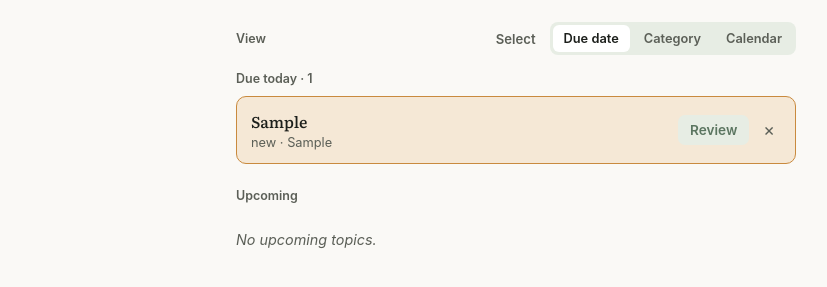
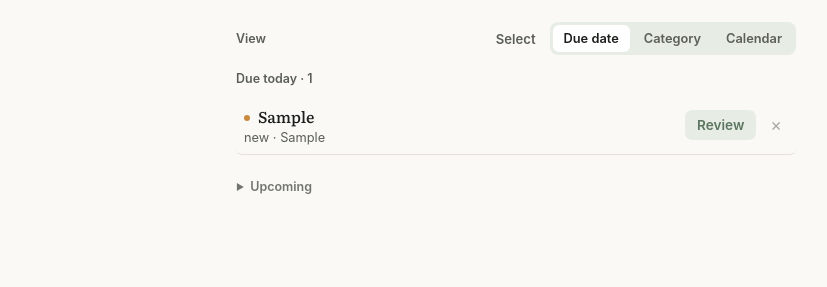
Before and after one commit to garfld1/Revisit, a website: page index.html in a window 1280 px wide. Both pictures are taken after typing "Sample", "Sample" into the empty fields and a click on the button "Add". Shown: the part 183-470 px from the top of the page, without its empty margins (218-1045 px from the left). Drawn offline with Linux system fonts and the light colour scheme; a web font is replaced by a local one.

Commit message:
Declutter UI: flat topic rows, due dot, hover actions, collapsed/paged lists
Co-authored-by: Cursor <cursoragent@cursor.com>

```diff
--- a/index.html
+++ b/index.html
@@ -134,10 +134,21 @@ button{font-family:inherit; cursor:pointer; border:none;}
 .section-label{font-size:0.78rem; text-transform:none; color:var(--ink-dim); margin:0 0 10px; font-weight:600;}
 .topic{
   display:flex; align-items:center; justify-content:space-between; gap:10px;
-  padding:13px 14px; border:1px solid var(--line); border-radius:10px; background:var(--card);
-  margin-bottom:9px;
-}
-.topic.due{border-color:var(--due); background:var(--due-soft);}
+  padding:9px 8px; border:none; border-bottom:1px solid var(--line); border-radius:6px; background:none;
+  margin:0;
+}
+.topic:hover{background:var(--accent-soft);}
+.topic.due .tname::before{
+  content:""; display:inline-block; width:6px; height:6px; border-radius:50%;
+  background:var(--due); margin-right:8px; vertical-align:middle; position:relative; top:-1px;
+}
+.more-btn, .fold-btn{
+  background:none; color:var(--ink-dim); font-size:0.82rem; padding:10px 8px; opacity:0.85; text-align:left;
+}
+.more-btn:hover, .fold-btn:hover{color:var(--accent); opacity:1;}
+.fold-btn{display:flex; align-items:center; gap:6px; padding:0; margin:24px 0 10px; font-size:0.78rem; font-weight:600;}
+.fold-btn .fold-caret{display:inline-block; font-size:0.55rem; transition:transform .15s ease;}
+.fold-btn.open .fold-caret{transform:rotate(90deg);}
 .tname{font-family:var(--font-serif); font-size:0.98rem; font-weight:500;}
 .tbody{flex:1; min-width:0;}
 .tname.editable{cursor:text; border-radius:4px; overflow-wrap:anywhere;}
@@ -167,7 +178,9 @@ button{font-family:inherit; cursor:pointer; border:none;}
 .todaybtn:hover{color:var(--accent); background:var(--accent-soft);}
 .topic:hover .todaybtn, .todaybtn:focus-visible{opacity:1;}
 @media (hover:none){ .todaybtn{opacity:0.75;} }
-.delbtn{background:none; color:var(--ink-dim); font-size:1.1rem; padding:4px 6px; border-radius:6px; line-height:1;}
+.delbtn{background:none; color:var(--ink-dim); font-size:1.1rem; padding:4px 6px; border-radius:6px; line-height:1; opacity:0; transition:opacity .15s ease;}
+.topic:hover .delbtn, .delbtn:focus-visible{opacity:1;}
+@media (hover:none){ .delbtn{opacity:0.5;} }
 .delbtn:hover{color:var(--due);}
 .empty{color:var(--ink-dim); font-size:0.9rem; padding:18px 0 28px; font-style:italic;}
 .panel{
@@ -360,7 +373,7 @@ body.selecting .toast{bottom:calc(84px + env(safe-area-inset-bottom, 0px));}
     <p class="section-label" id="dueLabel">Due today</p>
     <div id="dueList"></div>
 
-    <p class="section-label" style="margin-top:24px;">Upcoming</p>
+    <button class="fold-btn" id="upToggle" onclick="toggleUpcoming()" aria-expanded="false"><span class="fold-caret">▶</span><span id="upLabel">Upcoming</span></button>
     <div id="upcomingList"></div>
   </div>
 
@@ -1037,6 +1050,18 @@ function calendarHtml(list){
       : `<div class="empty">${day < today ? 'Past days are empty — anything overdue shows on today.' : 'Nothing scheduled for this day.'}</div>`}`;
 }
 
+var PAGE = 40;
+var upcomingOpen = false;
+var shown = {due: PAGE, up: PAGE};
+function limitedRows(list, isDue, key){
+  const n = shown[key];
+  let html = list.slice(0, n).map(t=>rowHtml(t, isDue)).join('');
+  if(list.length > n) html += `<button class="more-btn" onclick="showMore('${key}')">Show ${Math.min(PAGE, list.length-n)} more · ${list.length-n} hidden</button>`;
+  return html;
+}
+function showMore(key){ shown[key] += PAGE; render(); }
+function toggleUpcoming(){ upcomingOpen = !upcomingOpen; render(); }
+
 function render(){
   if(activeCategory !== null && !topics.some(t => within(t.cat, activeCategory))) setActiveCategory(null, false);
   const ids = new Set(topics.map(t => t.id));
@@ -1055,8 +1080,13 @@ function render(){
   dueEl.innerHTML = upEl.innerHTML = catEl.innerHTML = calEl.innerHTML = '';
 
   if(sortMode === 'due'){
-    dueEl.innerHTML = due.length ? due.map(t=>rowHtml(t, true)).join('') : `<div class="empty">${activeCategory ? 'Nothing due in this category.' : 'Nothing due — nice work. Add a topic above.'}</div>`;
-    upEl.innerHTML = upcoming.length ? upcoming.map(t=>rowHtml(t, false)).join('') : `<div class="empty">No upcoming topics${activeCategory ? ' in this category' : ''}.</div>`;
+    dueEl.innerHTML = due.length ? limitedRows(due, true, 'due') : `<div class="empty">${activeCategory ? 'Nothing due in this category.' : 'Nothing due — nice work. Add a topic above.'}</div>`;
+    const open = upcomingOpen || selecting;
+    document.getElementById('upLabel').textContent = upcoming.length ? `Upcoming · ${upcoming.length}` : 'Upcoming';
+    const tg = document.getElementById('upToggle');
+    tg.classList.toggle('open', open);
+    tg.setAttribute('aria-expanded', open);
+    upEl.innerHTML = !open ? '' : upcoming.length ? limitedRows(upcoming, false, 'up') : `<div class="empty">No upcoming topics${activeCategory ? ' in this category' : ''}.</div>`;
   }
 
   if(sortMode === 'cal') calEl.innerHTML = calendarHtml(base);
@@ -1183,7 +1213,7 @@ function toggleArchivedList(){
 }
 
 function setActiveCategory(cat, rerender = true){
-  if(cat !== activeCategory) selected.clear();
+  if(cat !== activeCategory){ selected.clear(); shown.due = shown.up = PAGE; }
   activeCategory = cat;
   if(addField) addField.setValue(prefillPath());
   try{
```
Also changed, not shown: README.md.
